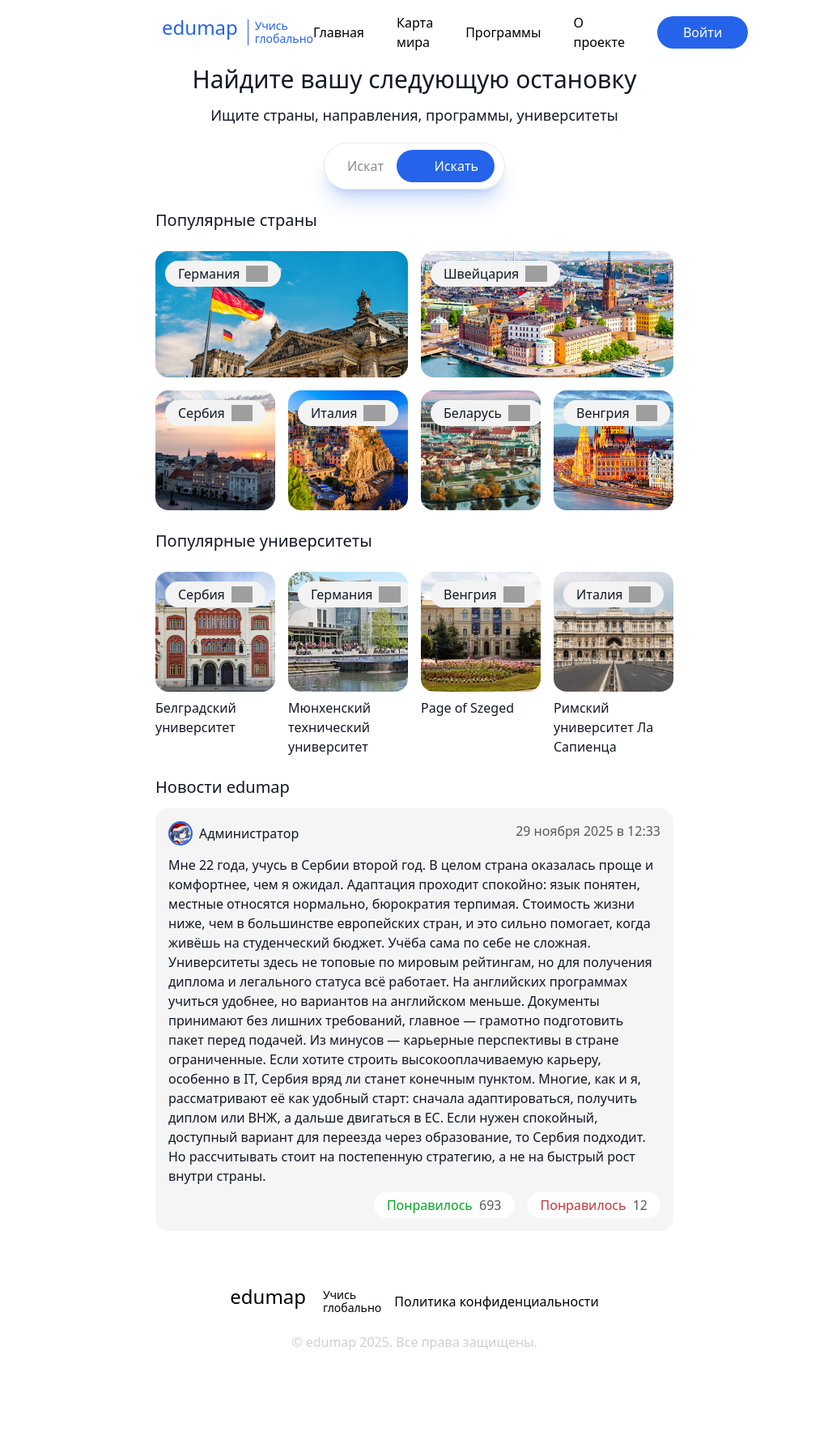
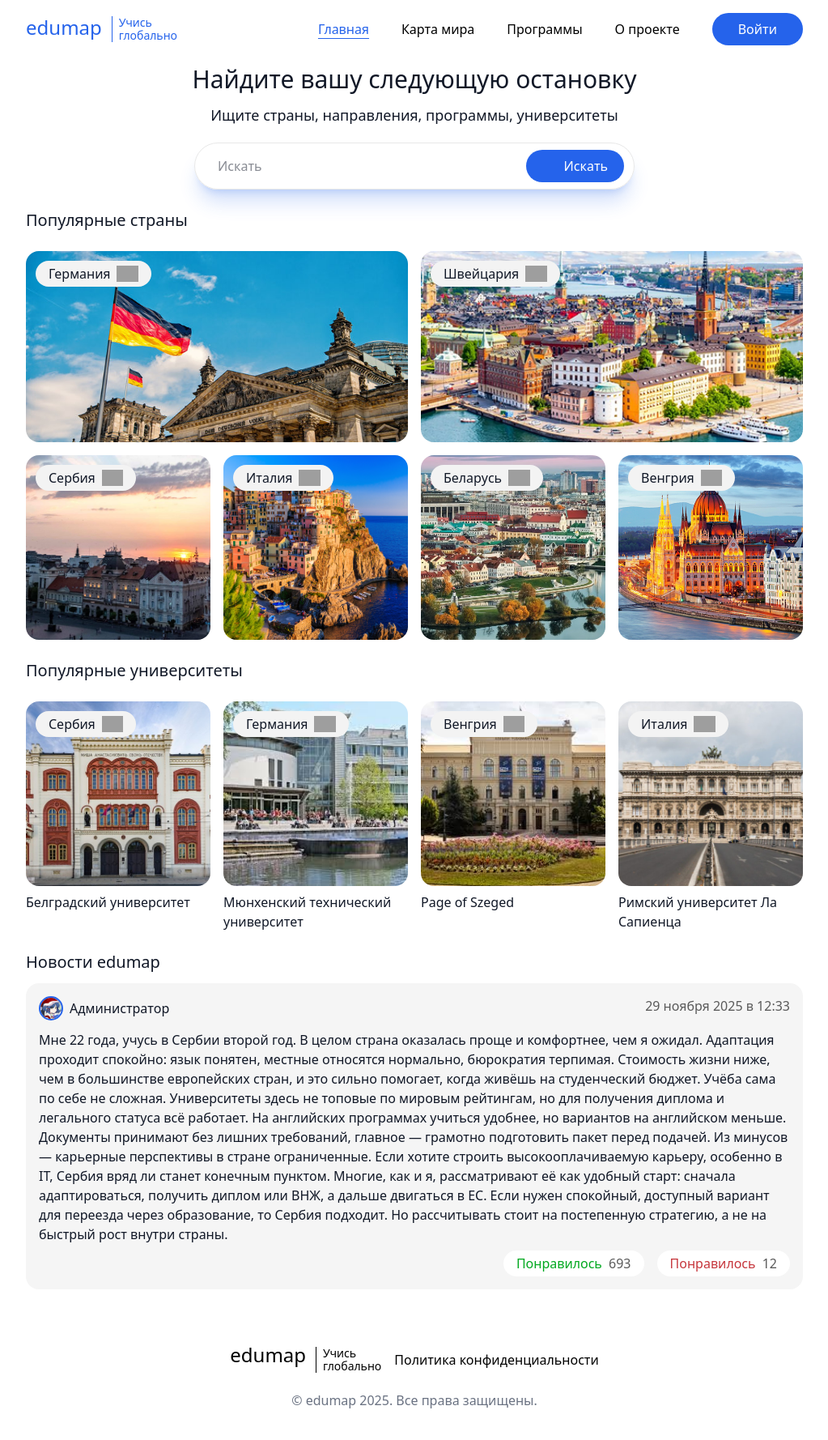
Before and after one commit to RockTINTIN21/eduWiki, a Next.js app in the folder client/: page / in a window 1280 px wide. Shown: the top 1778 px of the page at 81% size, without its empty margins (128-1151 px from the left). Before the commit the page ends 1705 px from the top, so only its background shows below. Built offline with nearby package versions, Linux system fonts and the light colour scheme; grey boxes are pictures that could not be loaded; some icons are missing.

Commit message:
style(header): fixed theme switcher style(footer): fixed theme switcher fix(header): fixed autoclose for dropdown menu style: changed for everyone page width

```diff
--- a/client/src/app/page.tsx
+++ b/client/src/app/(home)/page.tsx
@@ -6,13 +6,13 @@ import Anchor from "@/components/Anchor/Anchor";
 import Button from "@/components/Button/Button";
 import {SearchIcon} from "@hugeicons/core-free-icons";
 import {HugeiconsIcon} from "@hugeicons/react";
-import Card from "@/app/home-components/Card";
+import Card from "@/app/(home)/components/Card";
 import Image from "next/image";
 
 export default async function Home() {
 
   return (
-    <div className="text-[#111827] relative mx-4 md:w-6/12 md:mx-auto pt-20 flex flex-col gap-6 pb-12">
+    <div className="text-[#111827] relative mx-4 md:w-[960px] md:mx-auto pt-20 flex flex-col gap-6 pb-12">
       <Anchor/>
       <div className='text-center'>
         <h1 className='text-3xl'>Найдите вашу следующую остановку</h1>
@@ -31,12 +31,12 @@ export default async function Home() {
       <div>
         <h3 className='text-xl'>Популярные страны</h3>
         <div className='md:grid md:grid-cols-4 gap-4 md:w-full pt-3 overflow-x-auto flex'>
-          <Card link={'/'} className={'md:col-span-2 md:aspect-2/1'} countryName='Германия' countryIcon={'DE'} bgImage={'germany.jpg'}/>
-          <Card link={'/'} className={'md:col-span-2 md:aspect-2/1'} countryName='Швейцария' countryIcon={'SE'} bgImage={'sweden.png'}/>
-          <Card link={'/country'} className={'md:aspect-square'} countryName='Сербия' countryIcon={'RS'} bgImage={'serbia.jpg'}/>
-          <Card link={'/'} countryName='Италия' countryIcon={'IT'} bgImage={'italy.jpg'}/>
-          <Card link={'/'} countryName='Беларусь' countryIcon={'BY'} bgImage={'belarus.jpg'}/>
-          <Card link={'/'} countryName='Венгрия' countryIcon={'HU'} bgImage={'hungary.png'}/>
+          <Card link={'/germany'} className={'md:col-span-2 md:aspect-2/1'} countryName='Германия' countryIcon={'DE'} bgImage={'germany.jpg'}/>
+          <Card link={'/sweden'} className={'md:col-span-2 md:aspect-2/1'} countryName='Швейцария' countryIcon={'SE'} bgImage={'sweden.png'}/>
+          <Card link={'/serbia'} className={'md:aspect-square'} countryName='Сербия' countryIcon={'RS'} bgImage={'serbia.jpg'}/>
+          <Card link={'/italy'} countryName='Италия' countryIcon={'IT'} bgImage={'italy.jpg'}/>
+          <Card link={'/belarus'} countryName='Беларусь' countryIcon={'BY'} bgImage={'belarus.jpg'}/>
+          <Card link={'/hungary'} countryName='Венгрия' countryIcon={'HU'} bgImage={'hungary.png'}/>
         </div>
       </div>
 
--- a/client/src/app/program/page.tsx
+++ b/client/src/app/[country]/[university]/[program]/page.tsx
@@ -2,6 +2,7 @@ import Breadcrumbs from "@/components/Breadcrumbs/Breadcrumbs";
 import Image from "next/image";
 import SidebarNavigation from "@/components/SidebarNavigation/SidebarNavigation";
 import Tabs from "@/components/Tabs/Tabs";
+import type {Metadata} from "next";
 
 const navigationList = [
   {title: 'О программе', id: 0},
@@ -82,10 +83,14 @@ const data: ProgramData = {
   ]
 }
 
+export const metadata: Metadata = {
+  title: data.aboutProgram.name
+}
+
 const Page = () => {
 
   return (
-    <div className='mx-4 md:w-6/12 md:mx-auto py-14 mt-4'>
+    <div className='mx-4 md:w-[960px] md:mx-auto py-14 mt-4'>
       <Breadcrumbs/>
       <div className='flex gap-3 flex-col md:flex-row relative'>
         <SidebarNavigation navigationList={navigationList}/>
--- a/client/src/components/Anchor/Anchor.tsx
+++ b/client/src/components/Anchor/Anchor.tsx
@@ -3,10 +3,13 @@
 import {HugeiconsIcon} from "@hugeicons/react";
 import {ArrowUp01Icon} from "@hugeicons/core-free-icons";
 import {useEffect, useState} from "react";
+import {usePathname} from "next/navigation";
 
 const Anchor = () => {
 
   const [showAnchor, setShowAnchor] = useState(false);
+
+  const isLanding = usePathname() === "/aboutUs";
 
   useEffect(()=>{
     window.addEventListener("scroll", function() {
@@ -30,7 +33,7 @@ const Anchor = () => {
       {showAnchor &&
         <button onClick={() => scrollToTop()} className="bg-accent-active rounded-full p-2 cursor-pointer
         hover:bg-accent">
-          <HugeiconsIcon icon={ArrowUp01Icon} width={30} height={30} />
+          <HugeiconsIcon className='text-white' icon={ArrowUp01Icon} width={30} height={30} />
         </button>
       }
 
--- a/client/src/components/Footer/Footer.tsx
+++ b/client/src/components/Footer/Footer.tsx
@@ -9,16 +9,19 @@ const Footer = () => {
   const isLanding = usePathname() === "/aboutUs";
 
   return (
-    <footer className={isLanding ? 'mt-auto pb-4 text-white w-full md:px-80 px-4 bg-black' : ''}>
-      <div className='flex flex-col justify-center items-center gap-4 border-t-white border-t-[0.5px] pt-4'>
+    <footer className={isLanding ? 'mt-auto pb-4 text-white w-full md:px-80 px-4 bg-black' : 'px-4 pb-4'}>
+      <div className={`flex flex-col justify-center items-center gap-4 ${isLanding ? 'border-t-white' : 'border-t-white'}
+      border-t-[0.5px] pt-4`}>
         <div className='flex justify-center items-center gap-4'>
-          <Link href='/' className={`flex items-center gap-3`}>
+          <Link href='/' className='flex items-center gap-3'>
             <h3 className='font-medium text-2xl'>edumap</h3>
-            <span className='border-l-white border-s-[1px] ps-2 text-sm leading-4'>Учись<br/>глобально</span>
+            <span className={`${isLanding ? 'border-l-white' : 'border-l-black'}  border-s-[1px] ps-2 text-sm leading-4`}>
+              Учись<br/>глобально
+            </span>
           </Link>
           <Link href='/'>Политика конфиденциальности</Link>
         </div>
-        <span className='text-[#CFCFCF]'>©  edumap 2025. Все права защищены.</span>
+        <span className={isLanding ? 'text-[#CFCFCF]' : 'text-gray-500'}>©  edumap 2025. Все права защищены.</span>
         <div className='flex gap-4'>
           <Link href='/'>
             <Image src={'/images/icons/telegram.svg'} alt={'tiktok'} width={20} height={20}/>
--- a/client/src/components/Header/Header.tsx
+++ b/client/src/components/Header/Header.tsx
@@ -11,12 +11,18 @@ import {usePathname} from "next/navigation";
 const Header = () => {
   const [showMenu, setShowMenu] = useState(false);
 
+  const pathname = usePathname();
+
   useEffect(() => {
     document.body.style.overflow = showMenu ? 'hidden' : '';
     return () => { document.body.style.overflow = ''; };
   }, [showMenu]);
 
-  const isLanding = usePathname() === "/aboutUs";
+  useEffect(() => {
+    setShowMenu(false);
+  }, [pathname]);
+
+  const isLanding = pathname === "/aboutUs";
 
   const links = [
     {
@@ -25,11 +31,11 @@ const Header = () => {
     },
     {
       title: "Карта мира",
-      link: '/'
+      link: '/map'
     },
     {
       title: "Программы",
-      link: '/'
+      link: '/programs'
     },
     {
       title: "О проекте",
@@ -38,37 +44,37 @@ const Header = () => {
   ]
 
   return (
-    <header className={`${!isLanding ? 'text-black bg-white' : 'md:px-80'} ${!showMenu && 'px-4 pt-4'} absolute z-30 w-full`}>
-      <div className={`${isLanding ? ' backdrop-blur-lg bg-gray-800/40 rounded-full w-full py-3 px-5' : ' md:mx-auto md:w-6/12'}
-      justify-between flex`}>
+    <header className={`${isLanding ? '' : 'text-black bg-white'} ${showMenu ? '' : 'px-4 pt-4'} absolute z-50 w-full`}>
+      <div className={`justify-between flex md:mx-auto ${isLanding ? 'backdrop-blur-lg bg-gray-800/40 rounded-full w-full py-3 px-5 md:w-[1280px] md:mx-auto' :
+        'md:w-[960px]'}`}>
         <Link href='/' className={`flex items-center gap-3 ${isLanding ? 'text-white' : 'text-accent'}`}>
-          <h3 className='font-medium text-2xl'>edumap</h3>
-          <span className={` border-s-[1px] ps-2 text-sm leading-4 ${isLanding ? 'border-l-white' : 'border-l-accent'}`}>
+          <h3 className='font-medium text-2xl !mb-1'>edumap</h3>
+          <span className={`border-s-[1px] ps-2 text-sm leading-4 ${isLanding ? 'border-l-white' : 'border-l-accent'}`}>
             Учись<br/>глобально
           </span>
         </Link>
         <button className='md:hidden' onClick={() => setShowMenu(true)}>
-          <HugeiconsIcon icon={Menu01Icon}/>
+          <HugeiconsIcon className={isLanding ? 'text-white' : 'text-black'} icon={Menu01Icon}/>
         </button>
 
         <nav
           className={`md:block ${
             showMenu
-              ? 'bg-gray-950 absolute top-0 left-0 w-full h-screen flex flex-col justify-between z-30'
+              ? `${isLanding ? 'bg-gray-950' : 'bg-white'} absolute top-0 left-0 w-full h-screen flex flex-col justify-between z-50`
               : 'hidden'
           }`}
         >
-          <div className={showMenu ? 'px-9 mt-7' : ''}>
+          <div className={showMenu ? (isLanding ? 'px-9 mt-7' : 'px-4 pt-4') : ''}>
             <div className="md:hidden flex justify-between">
-              <Link href={'/'} className="flex justify-center gap-3 text-white">
+              <Link href={'/'} className={`flex justify-center gap-3  ${isLanding ? 'text-white' : 'text-accent'} `}>
                 <h3 className="font-medium text-2xl">edumap</h3>
-                <span className="border-l-white border-s-[1px] ps-2 text-sm leading-4">
-                  Учись<br />глобально
+                <span className={`border-s-[1px] ps-2 text-sm leading-4 h-[32px] ${isLanding ? 'border-l-white' : 'border-l-accent'}`}>
+                  Учись<br/>глобально
                 </span>
               </Link>
 
               <button onClick={() => setShowMenu(false)}>
-                <HugeiconsIcon icon={Cancel01Icon} />
+                <HugeiconsIcon className={isLanding ? 'text-white' : 'text-black'} icon={Cancel01Icon} />
               </button>
             </div>
 
@@ -77,12 +83,19 @@ const Header = () => {
                 showMenu ? 'flex-col mt-8' : ''
               }`}
             >
+
               {links.map((link, index) => (
                 <li key={index}
-                  className={`${isLanding ? 'text-gray-200 hover:text-white hover:underline hover:underline-offset-5'
-                    : 'hover:'}
-                    transition duration-200 ease-in-out `}>
-                  <Link href={link.link}>{link.title}</Link></li>
+                  className={`
+                  transition duration-100 ease-in-out
+                  ${pathname === link.link ?
+                  (`underline underline-offset-5 ${isLanding ? 'text-white' : 'text-accent'}`) :
+                  (`underline-offset-5 hover:underline ${isLanding ? 'text-gray-200 hover:text-white' :
+                    'text-black hover:text-accent'}`)
+                }`}
+                >
+                  <Link href={link.link}>{link.title}</Link>
+                </li>
               ))}
               <li><Button className={'px-16 md:px-8'}>Войти</Button></li>
 
```
Also changed, not shown: client/src/app/[country]/[university]/page.tsx (renamed from client/src/app/university/page.tsx, +18 -5 lines), client/src/app/[country]/page.tsx (renamed from client/src/app/country/page.tsx, +22 -9 lines), client/src/app/aboutUs/page.tsx (+4 -4 lines), client/src/app/(home)/components/Card.tsx (renamed from client/src/app/home-components/Card.tsx), client/src/app/(home)/components/homeData.ts (added), 1 other file (tests, documents, lock files or other folders).
